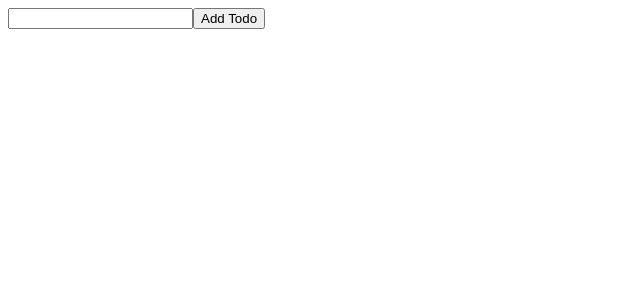
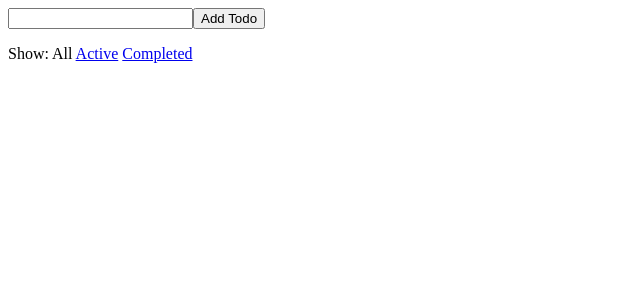
Before and after one commit to daesungkim1/redux-lessons, a React app: page / in a window 1280 px wide. Shown: the top 300 px of the page, without its empty margins (0-640 px from the left). Built offline with nearby package versions, Linux system fonts and the light colour scheme.

Commit message:
#7 lesson 19 filtering todo

```diff
--- /dev/null
+++ b/src/components/FilterLink.js
@@ -0,0 +1,21 @@
+import React from 'react';
+
+const FilterLink = ({ filter, children, currentFilter, store }) => {
+  if (filter === currentFilter) {
+    return <span>{children}</span>
+  }
+  return (
+    <a href="#"
+      onClick={ e => {
+        e.preventDefault()
+        store.dispatch({
+          type: 'SET_VISIBILITY_FILTER',
+          filter
+        })
+      }}>
+      {children}
+    </a>
+  )
+}
+
+export default FilterLink
--- a/src/components/TodoApp.js
+++ b/src/components/TodoApp.js
@@ -1,10 +1,12 @@
-import React, { Component } from 'react';
+import React, { Component } from 'react'
+import FilterLink from './FilterLink'
 
 let nextTodoId = 0
 
 export default class TodoApp extends Component {
   render() {
-    const { store, todos } = this.props
+    const { todos, visibilityFilter, getVisibleTodos, store } = this.props
+    const visibleTodos = getVisibleTodos(todos, visibilityFilter)
     return (
       <div>
         <input ref={node => {this.input = node}} />
@@ -19,7 +21,7 @@ export default class TodoApp extends Component {
         Add Todo
         </button>
         <ul>
-          {todos.map(todo =>
+          {visibleTodos.map(todo =>
             <li
               key={todo.id}
               onClick={() => {
@@ -38,6 +40,30 @@ export default class TodoApp extends Component {
             </li>
           )}
         </ul>
+        <p>
+          Show:
+          {' '}
+          <FilterLink
+            filter='SHOW_ALL'
+            currentFilter={visibilityFilter}
+            store={store}>
+            All
+          </FilterLink>
+          {' '}
+          <FilterLink
+            filter='SHOW_ACTIVE'
+            currentFilter={visibilityFilter}
+            store={store}>
+            Active
+          </FilterLink>
+          {' '}
+          <FilterLink
+            filter='SHOW_COMPLETED'
+            currentFilter={visibilityFilter}
+            store={store}>
+            Completed
+          </FilterLink>
+        </p>
       </div>
     )
   }
--- a/src/index.js
+++ b/src/index.js
@@ -1,8 +1,8 @@
 import React from 'react';
 import ReactDOM from 'react-dom';
 import TodoApp from './components/TodoApp';
-import todoApp from './reducers'
-import { createStore} from 'redux'
+import todoApp, { getVisibleTodos } from './reducers'
+import { createStore } from 'redux'
 
 const store = createStore(todoApp);
 
@@ -10,7 +10,8 @@ const render = () => {
 ReactDOM.render(
   <TodoApp
     store={store}
-    todos={store.getState().todos} />,
+    getVisibleTodos={getVisibleTodos}
+    {...store.getState()} />,
   document.getElementById('root')
 );
 }
--- a/src/reducers/index.js
+++ b/src/reducers/index.js
@@ -47,6 +47,25 @@ const visibilityFilter = (state = 'SHOW_ALL', action) => {
   }
 };
 
+
+const getVisibleTodos = (todos, filter) => {
+  switch (filter) {
+    case 'SHOW_ALL':
+      return todos;
+    case 'SHOW_COMPLETED':
+      return todos.filter(
+        t => t.completed
+      );
+    case 'SHOW_ACTIVE':
+      return todos.filter(
+        t => !t.completed
+      );
+    default:
+      return todos
+  }
+}
+
+
 // rootReducer
 const todoApp = combineReducers({
   todos: todos,
@@ -54,3 +73,4 @@ const todoApp = combineReducers({
 })
 
 export default todoApp
+export { getVisibleTodos }
```
